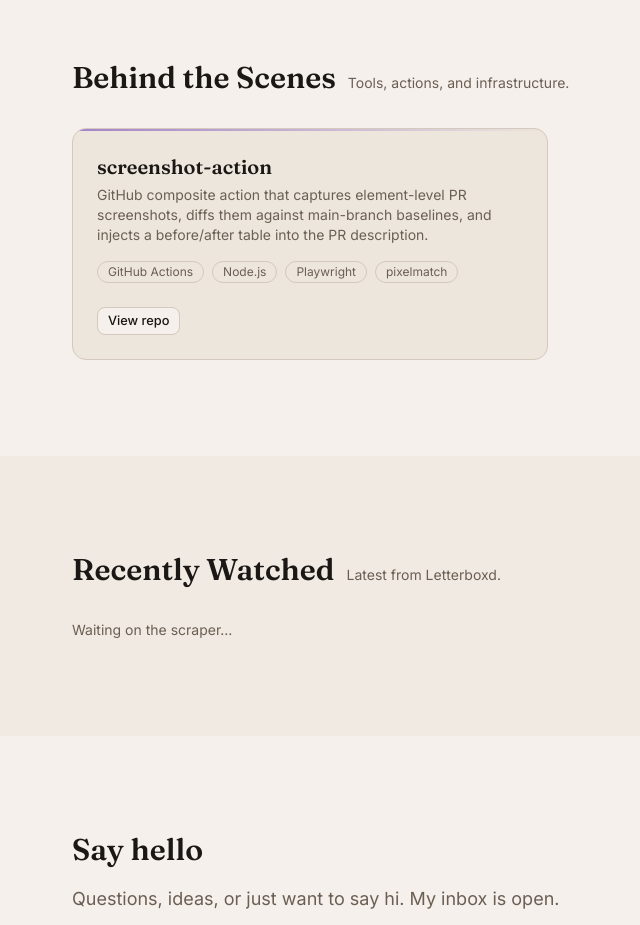
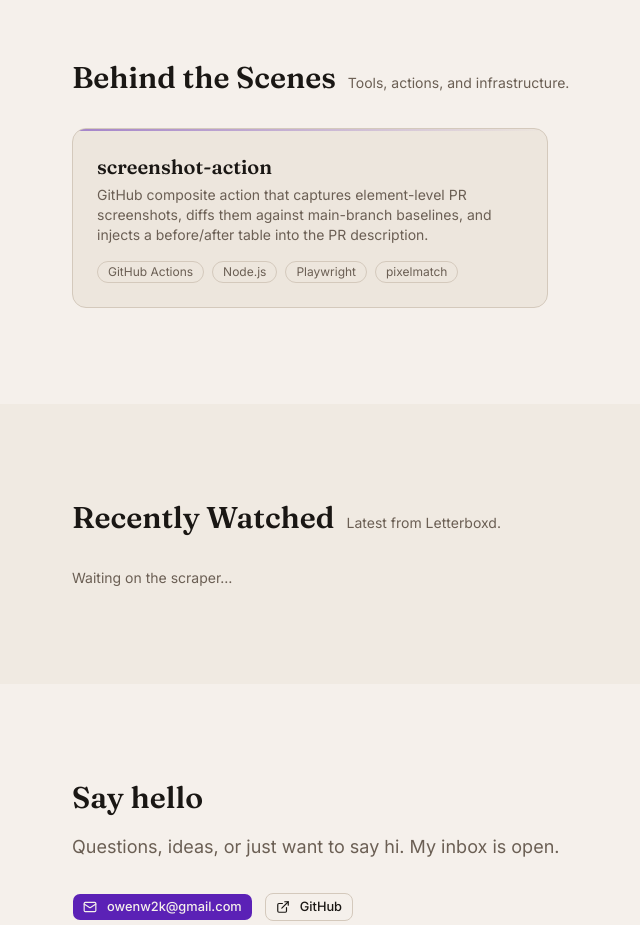
Before and after one commit to owenw2k/hub, a Next.js app: page / in a window 1280 px wide. Shown: the part 2120-3045 px from the top of the page, without its empty margins (80-720 px from the left). Built offline with nearby package versions, Linux system fonts and the light colour scheme.

Commit message:
feat(bts): make behind-the-scenes tiles fully clickable with raise hover effect

```diff
--- a/src/app/page.tsx
+++ b/src/app/page.tsx
@@ -181,9 +181,13 @@ export default function HomePage() {
             ) : (
               <div className="mt-8 grid grid-cols-1 gap-6 sm:grid-cols-2">
                 {infraProjects.map((project) => (
-                  <article
+                  <a
                     key={project.name}
-                    className="group relative flex flex-col gap-4 overflow-hidden rounded-xl border border-border bg-surface p-6 transition-shadow hover:shadow-md"
+                    href={project.githubUrl}
+                    target="_blank"
+                    rel="noopener noreferrer"
+                    aria-label={`${project.name} GitHub repository`}
+                    className="group relative flex flex-col gap-4 overflow-hidden rounded-xl border border-border bg-surface p-6 transition-all hover:-translate-y-0.5 hover:shadow-lg focus-visible:outline-none focus-visible:ring-2 focus-visible:ring-accent"
                   >
                     <div className="absolute left-0 top-0 h-0.5 w-full bg-gradient-to-r from-accent/50 to-transparent" />
                     <div className="flex flex-col gap-1">
@@ -202,18 +206,7 @@ export default function HomePage() {
                         </span>
                       ))}
                     </div>
-                    <div className="mt-auto pt-2">
-                      <ButtonLink
-                        href={project.githubUrl}
-                        size="sm"
-                        variant="outline"
-                        target="_blank"
-                        rel="noopener noreferrer"
-                      >
-                        View repo
-                      </ButtonLink>
-                    </div>
-                  </article>
+                  </a>
                 ))}
               </div>
             )}
```
